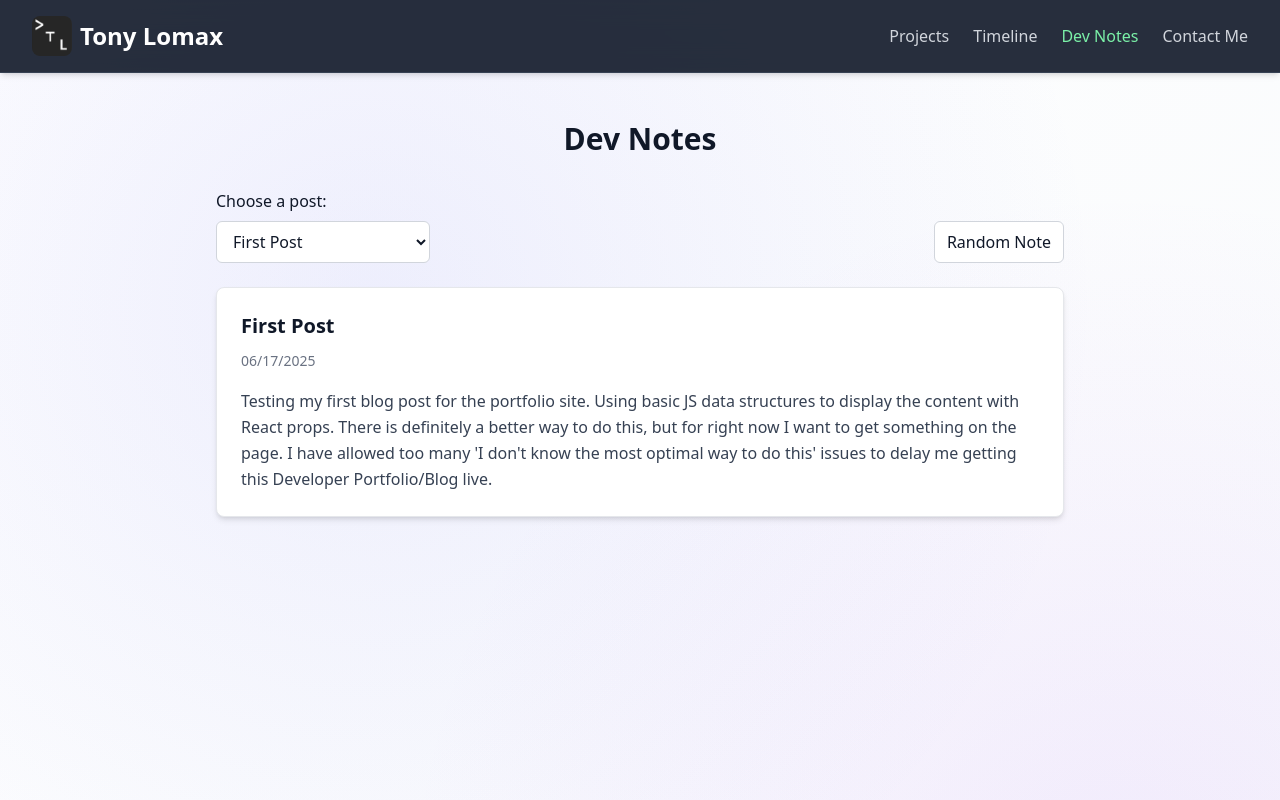
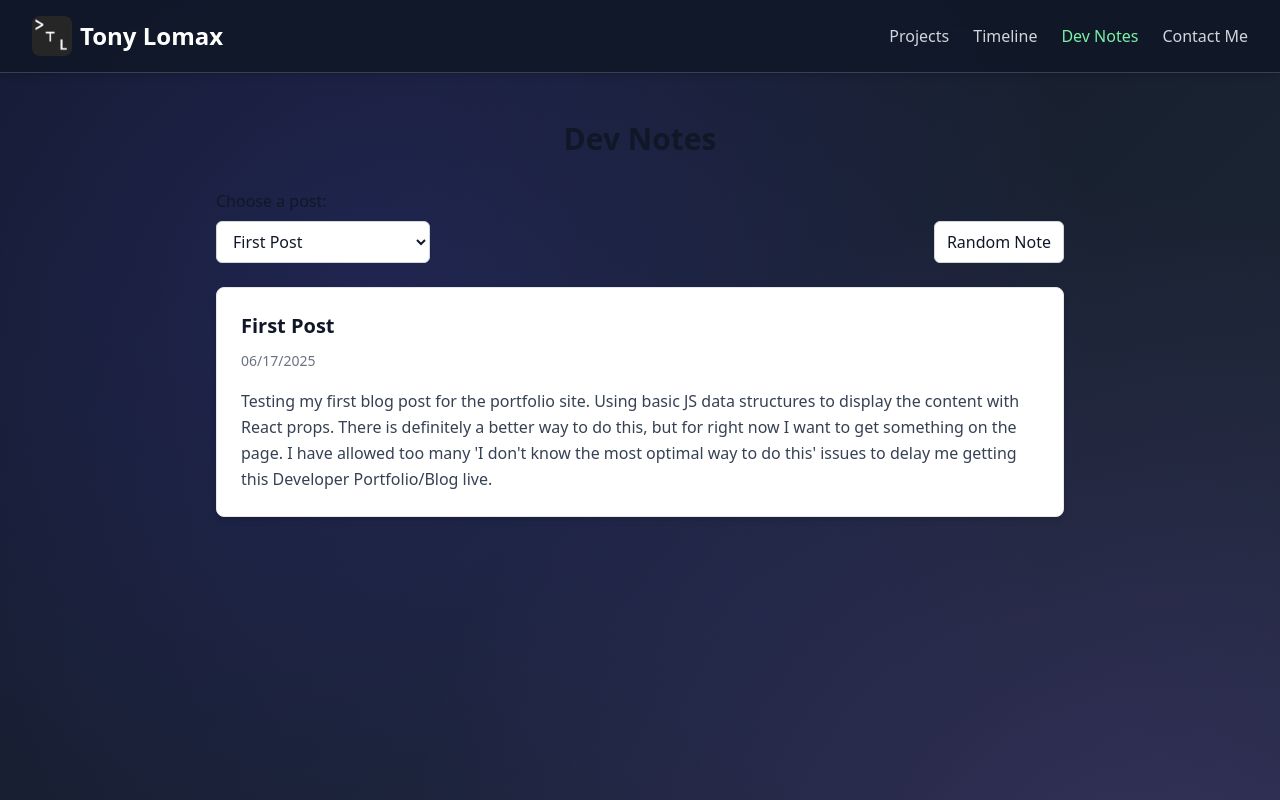
Before and after one commit to lomaxanthony/Portfolio, a React (Vite) app: page /Portfolio/notes in a window 1280 px wide. Shown: the top 800 px of the page. Built offline with nearby package versions, Linux system fonts and the light colour scheme.

Commit message:
Fixed issues with dark mode.....

```diff
--- a/src/index.css
+++ b/src/index.css
@@ -1,30 +1,18 @@
 @import "tailwindcss";
 
 body {
-  background:
-    radial-gradient(circle at 25% 25%, rgba(99, 102, 241, 0.1) 0%, transparent 50%),
-    radial-gradient(circle at 75% 75%, rgba(168, 85, 247, 0.1) 0%, transparent 50%),
-    linear-gradient(135deg, #ffffff 0%, #f8fafc 100%);
-  color: #111827;
-  animation: breathe 15s ease-in-out infinite;
-}
-
-body.dark {
   background:
     radial-gradient(circle at 25% 25%, rgba(79, 70, 229, 0.2) 0%, transparent 50%),
     radial-gradient(circle at 75% 75%, rgba(139, 92, 246, 0.2) 0%, transparent 50%),
     linear-gradient(135deg, #111827 0%, #1f2937 100%);
   color: white;
+  animation: breathe 15s ease-in-out infinite;
 }
 
 /* Make containers semi-transparent */
 .container-bg {
-  background-color: rgba(255, 255, 255, 0.8) !important;
+  background-color: rgba(17, 24, 39, 0.8) !important;
   backdrop-filter: blur(10px);
-}
-
-.dark .container-bg {
-  background-color: rgba(17, 24, 39, 0.8) !important;
 }
 
 @keyframes breathe {
```
Also changed, not shown: 5 other files (tests, documents, lock files or other folders).
